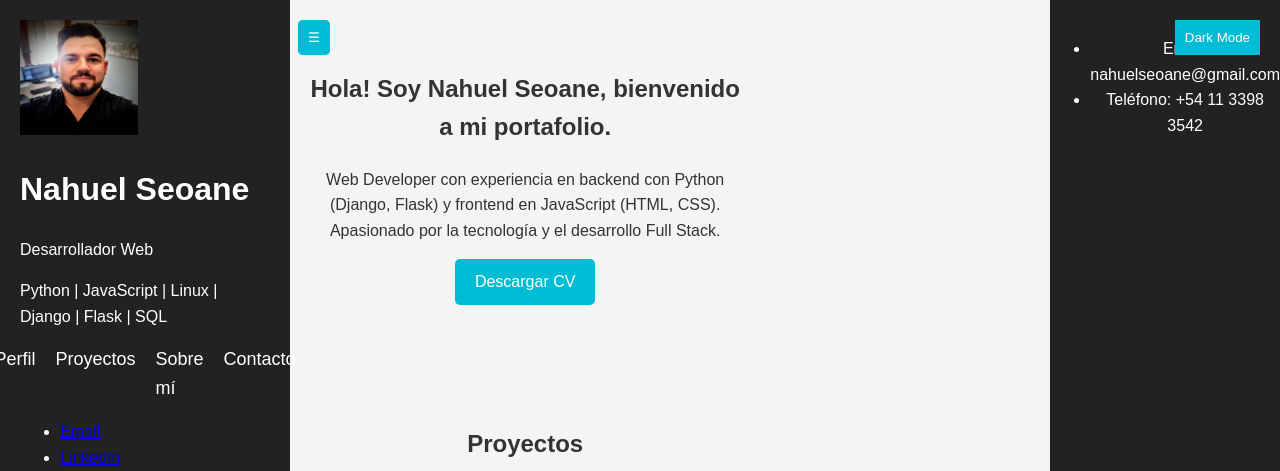
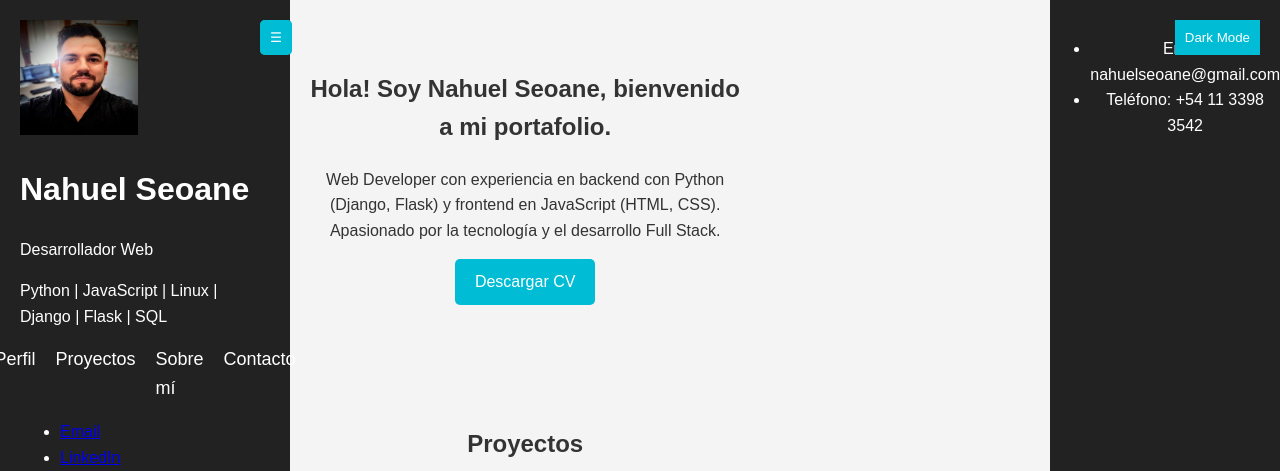
Before and after one commit to Nahuelseoane/nahuelseoane.github.io, a plain HTML site: page index.html in a window 1280 px wide. Shown: the top 471 px of the page. Drawn offline with nearby package versions, Linux system fonts and the light colour scheme.

Commit message:
toggle button visible -css

```diff
--- a/assets/css/main.css
+++ b/assets/css/main.css
@@ -24,6 +24,9 @@ body {
     height: 100vh;
     padding: 20px;
     transition: transform 0.3s;
+    left: 0;
+    top: 0;
+    z-index: 1000;
 }
 
 #sidebar.hidden {
@@ -33,13 +36,14 @@ body {
 #toggle-sidebar {
     position: absolute;
     top: 20px;
-    right: -40px;
+    left: 260px;
     background: #00bcd4;
     color: white;
     border: none;
     padding: 10px;
     cursor: pointer;
     border-radius: 5px;
+    z-index: 1100;
 }
 
 /* Header */
```
